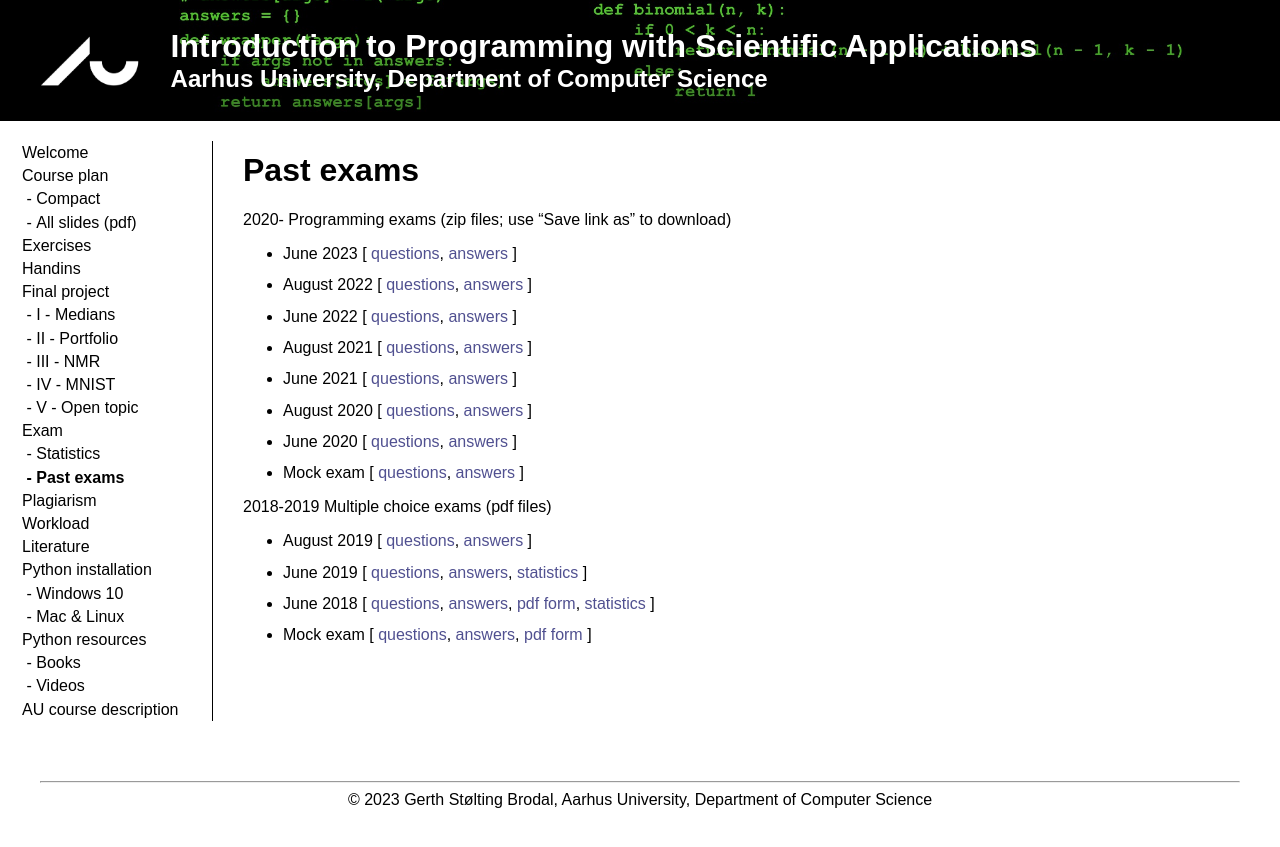
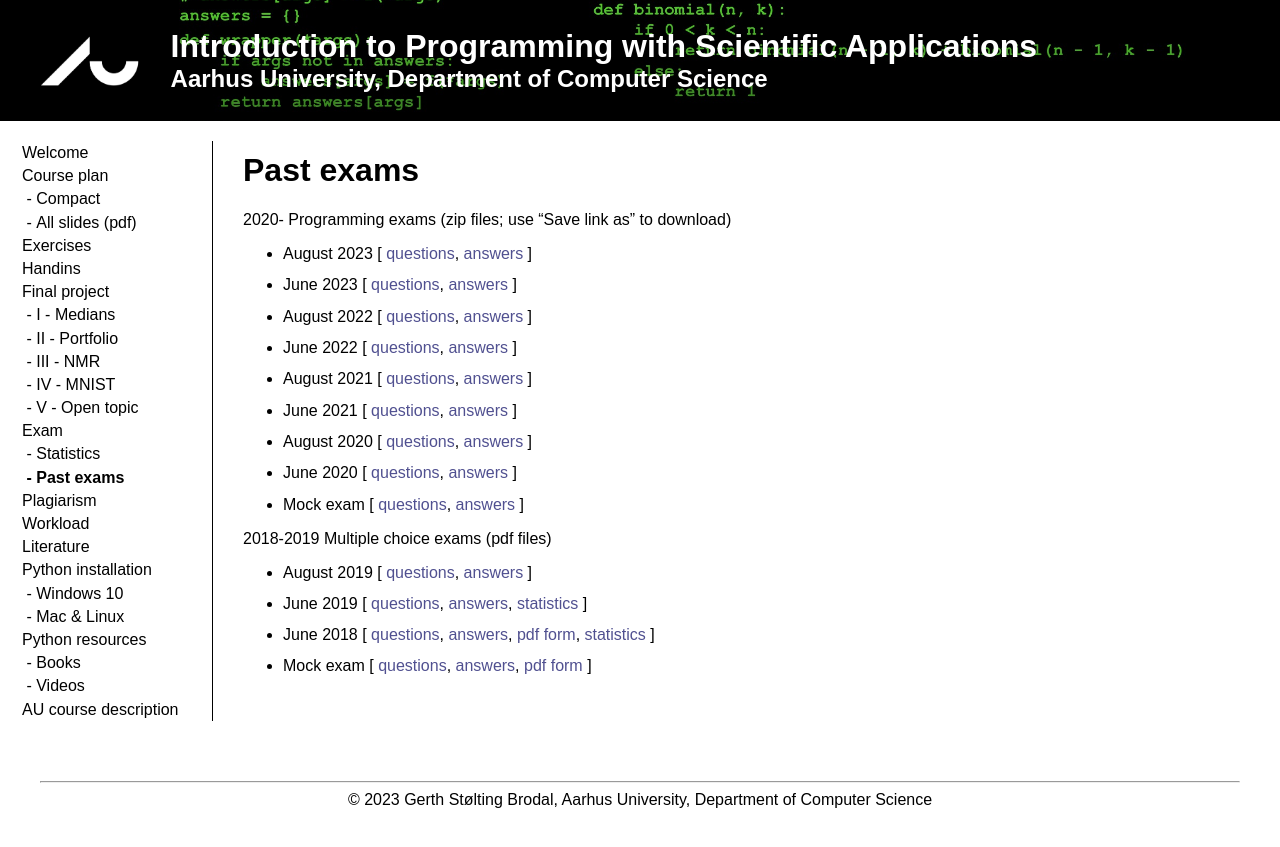
Before and after one commit to gsbrodal/gsbrodal.github.io, a Jekyll site: the page built from ipsa/exam-past.md, in a window 1280 px wide. Shown: the top 847 px of the page. Built offline with Jekyll 4.4.1, drawn with Linux system fonts in a browser that asks for light colours; our own code applies the rules of GitHub Pages for plain Markdown files.

Commit message:
IPSA 2023 reexam

```diff
--- a/ipsa/exam-past.md
+++ b/ipsa/exam-past.md
@@ -2,6 +2,9 @@
 
 2020- Programming exams (zip files; use "Save link as" to download)
 
+* August 2023 [
+  [questions](exams/ipsa23r.zip),
+  [answers](exams/ipsa23r-answers.zip) ]
 * June 2023 [
   [questions](exams/ipsa23.zip),
   [answers](exams/ipsa23answers.zip) ]
```
Also changed, not shown: 2 other files.
